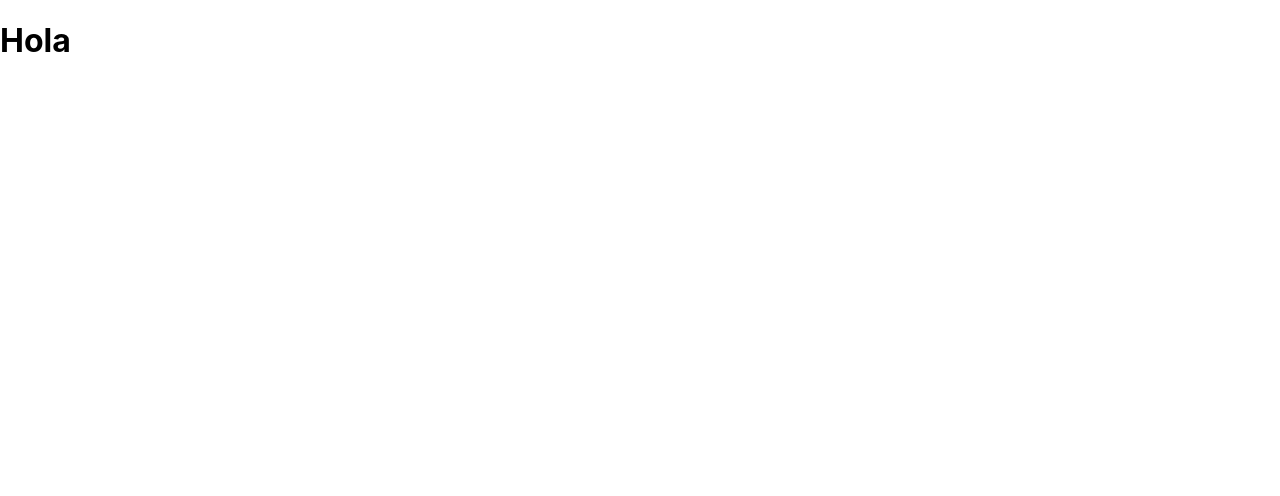
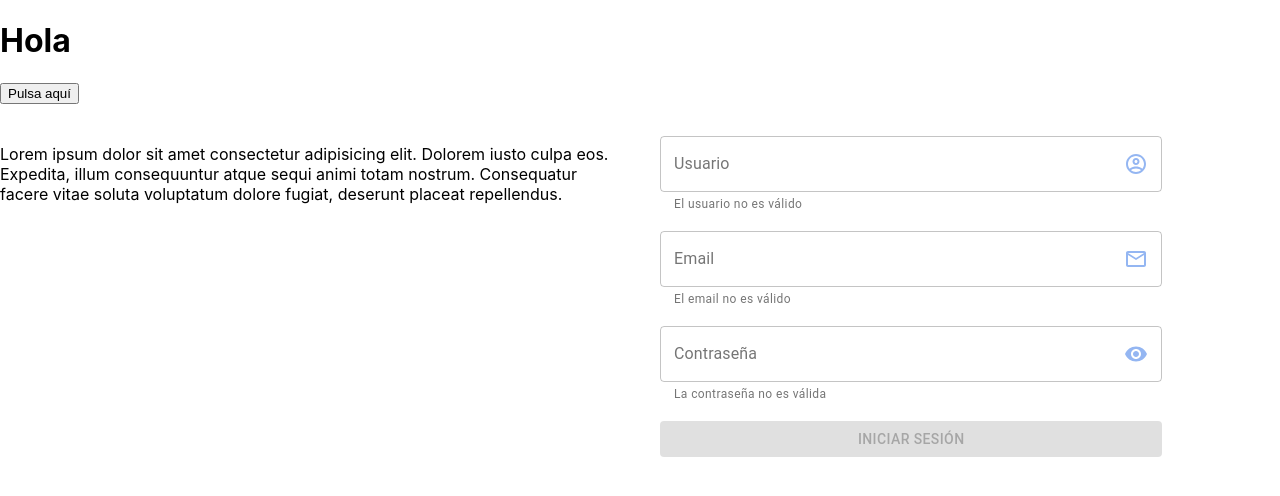
Before and after one commit to Nimoscmp/login-api-react, a React (Create React App) app: page / in a window 1280 px wide. Shown: the top 496 px of the page. Built offline with nearby package versions, Linux system fonts and the light colour scheme.

Commit message:
Set styles for login component

```diff
--- a/src/components/Login.jsx
+++ b/src/components/Login.jsx
@@ -1,9 +1,140 @@
-import React from 'react'
+import React, { useState } from 'react';
+import { makeStyles } from '@material-ui/core/styles';
+import Paper from '@material-ui/core/Paper';
+import { Button, CircularProgress, FormControl, FormGroup, FormHelperText, Grid, IconButton, InputAdornment, InputLabel, OutlinedInput, TextField } from '@material-ui/core';
+import { AccountCircleOutlined, EmailOutlined, Visibility, VisibilityOff } from '@material-ui/icons';
+import useStyles from '../styles/Styles';
+import axios from 'axios';
 
 export default function Login() {
+    //Declare constante from styles component
+    const classes = useStyles();
+    //Use state to change icon colors when focus
+    const [inputFocus, setInputFocus] = useState({
+        userName: false,
+        email: false,
+        password: false
+    });
+
+    const [showpassword, setShowPassword] = useState(false)
+
+    const handleShowPassword = () => {
+        if(showpassword){
+            setShowPassword(false);
+        } else {
+            setShowPassword(true);
+        }
+    }
+
+    const baseUrl = 'https://www.datos.gov.co/resource/gt2j-8ykr.json';
+
+    const getApi = async() => {
+        try {
+            const response = await axios.get(baseUrl);
+            const dataJson = await response.data;
+            const statusCode = await response.status;
+            // setPhrases(dataJson[0]);
+            console.log(dataJson);
+            console.log(statusCode);
+        } catch (error){
+            console.log(error);
+        }
+      }
+
+    //   <CircularProgress />
+
     return (
         <>
             <h1>Hola</h1>
+            <Grid container spacing={3}>
+                <Grid item xs={12}>
+                    <section>
+                        <button onClick={getApi}>Pulsa aquí</button>
+                    </section>
+                </Grid>
+
+                <Grid item xs={12} sm={6}>
+                    <section>
+                        <p>Lorem ipsum dolor sit amet consectetur adipisicing elit. Dolorem iusto culpa eos. Expedita, illum consequuntur atque sequi animi totam nostrum. Consequatur facere vitae soluta voluptatum dolore fugiat, deserunt placeat repellendus.</p>
+                    </section>
+                </Grid>
+
+                <Grid container item xs={12} sm={6} justify="center">
+                    <aside className={classes.asideContainer}>
+                        <form className={classes.formContainer} noValidate autoComplete="off">
+                            <FormControl className={classes.inputControl} variant="outlined">
+                                <InputLabel htmlFor="user-input">Usuario</InputLabel>
+                                <OutlinedInput
+                                    id="user-input"
+                                    type="text"
+                                    labelWidth={60}
+                                    onFocus={() => setInputFocus({...inputFocus, userName: true})}
+                                    onBlur={() => setInputFocus({...inputFocus, userName: false})}
+                                    endAdornment={
+                                    <InputAdornment position="end">
+                                        <AccountCircleOutlined className={[classes.trans , inputFocus.userName? classes.iconsLight : classes.icons]}/>
+                                    </InputAdornment>
+                                    }
+                                />
+                                <FormHelperText id="outlined-weight-helper-text" className={classes.errorText}>El usuario no es válido</FormHelperText>
+                            </FormControl>
+
+                            <FormControl className={classes.inputControl} variant="outlined">
+                                <InputLabel htmlFor="email-input">Email</InputLabel>
+                                <OutlinedInput
+                                    id="email-input"
+                                    type="text"
+                                    labelWidth={45}
+                                    onFocus={() => setInputFocus({...inputFocus, email: true})}
+                                    onBlur={() => setInputFocus({...inputFocus, email: false})}
+                                    endAdornment={
+                                    <InputAdornment position="end">
+                                        <EmailOutlined className={[classes.trans , inputFocus.email? classes.iconsLight : classes.icons]}/>
+                                    </InputAdornment>
+                                    }
+                                />
+                                <FormHelperText id="outlined-weight-helper-text" className={classes.errorText}>El email no es válido</FormHelperText>
+                            </FormControl>
+
+                            <FormControl className={classes.inputControl} variant="outlined">
+                                <InputLabel htmlFor="outlined-adornment-password">Contraseña</InputLabel>
+                                <OutlinedInput
+                                    id="outlined-adornment-password"
+                                    type={showpassword ? 'text' : 'password'}
+                                    labelWidth={90}
+                                    onFocus={() => setInputFocus({...inputFocus, password: true})}
+                                    onBlur={() => setInputFocus({...inputFocus, password: false})}
+                                    endAdornment={
+                                    <InputAdornment position="end">
+                                        <IconButton
+                                        aria-label="toggle password visibility"
+                                        onClick={handleShowPassword}
+                                        edge="end"
+                                        >
+                                        {showpassword?
+                                            <VisibilityOff className={[classes.trans , inputFocus.password? classes.iconsLight : classes.icons]}/>
+                                            :
+                                            <Visibility className={[classes.trans , inputFocus.password? classes.iconsLight : classes.icons]}/>
+                                        }
+                                        </IconButton>
+                                    </InputAdornment>
+                                    }
+                                />
+                                <FormHelperText id="outlined-weight-helper-text" className={classes.errorText}>La contraseña no es válida</FormHelperText>
+                            </FormControl>
+
+                            <Button
+                                variant="contained"
+                                color="primary"
+                                type="submit"
+                                disabled={true}
+                                className={classes.inputControl}>
+                                <span className={classes.spanButton}>Iniciar sesión</span>
+                            </Button>
+                        </form>
+                    </aside>
+                </Grid>
+            </Grid>
         </>
     )
 }
```
